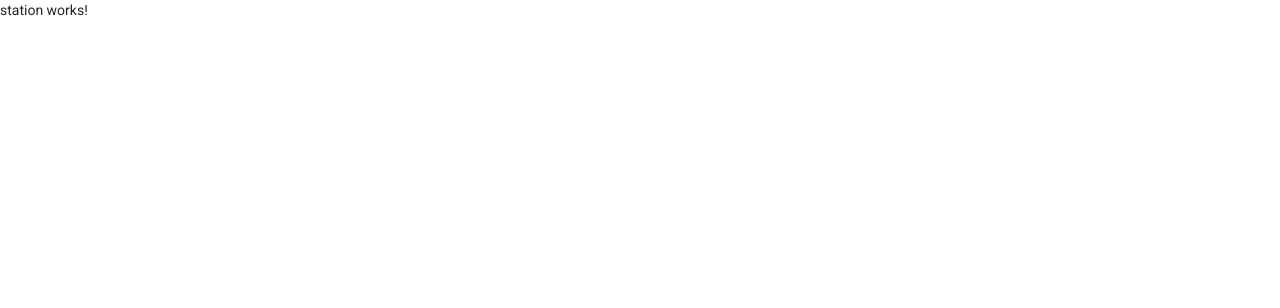
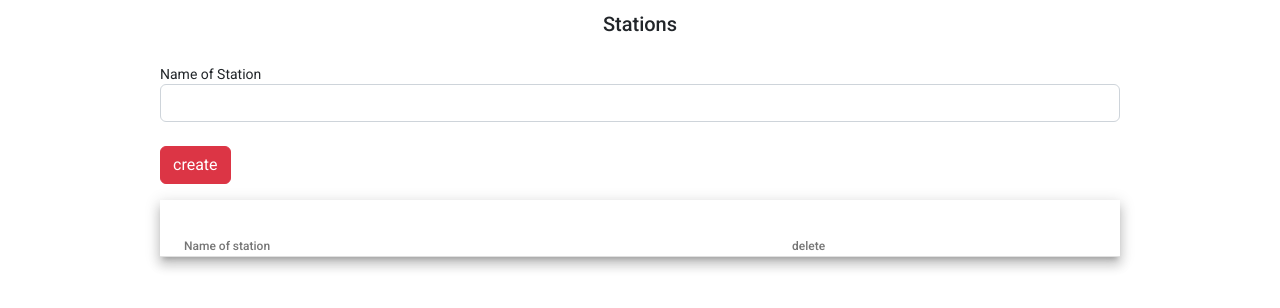
Before and after one commit to MohamedSamir1113/Tools-Phase1, an Angular app: page /station in a window 1280 px wide. Shown: the top 308 px of the page. Built offline with nearby package versions, Linux system fonts and the light colour scheme; no server answers.

Commit message:
station html

```diff
--- a/src/app/station/station.component.html
+++ b/src/app/station/station.component.html
@@ -1 +1,41 @@
-<p>station works!</p>
+<h2 class="py-2 text-center">Stations</h2>
+
+
+
+<div class="w-75 mx-auto">
+
+    <form (submit)="createStation(stationForm)" [formGroup]="stationForm">
+        <label for="name">Name of Station</label>
+        <input formControlName="name" class="form-control mb-2">
+
+        <button type="submit"  class="btn btn-danger my-3"> create</button>
+
+
+    </form>
+
+    <div class="mat-elevation-z8">
+        <table mat-table [dataSource]="dataSource" matSort  class="table table-striped">
+
+          <ng-container matColumnDef="name">
+            <th mat-header-cell *matHeaderCellDef > Name of station </th>
+            <td mat-cell *matCellDef="let row" class="p-2"> {{row.name}} </td>
+          </ng-container>
+
+
+
+          <ng-container matColumnDef="delete">
+            <th mat-header-cell *matHeaderCellDef > delete </th>
+            <td mat-cell *matCellDef="let row" class="p-2">
+                <button (click)=" deleteStation(row.id)" class="btn btn-danger">delete</button>
+             </td>
+          </ng-container>
+
+          <tr mat-header-row *matHeaderRowDef="displayedColumns"></tr>
+          <tr mat-row *matRowDef="let row; columns: displayedColumns;"></tr>
+
+
+
+        </table>
+
+
+      </div>
```
